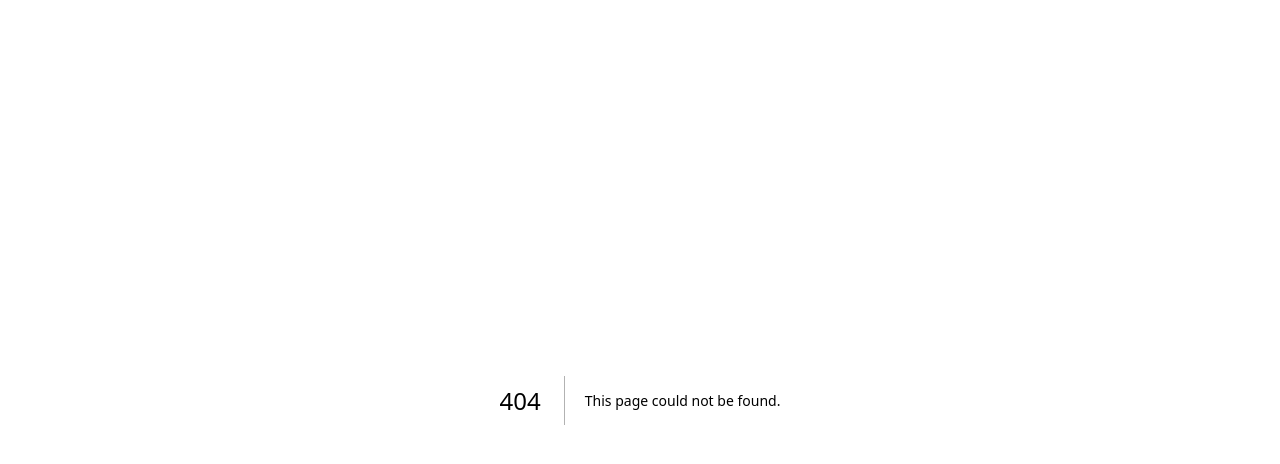
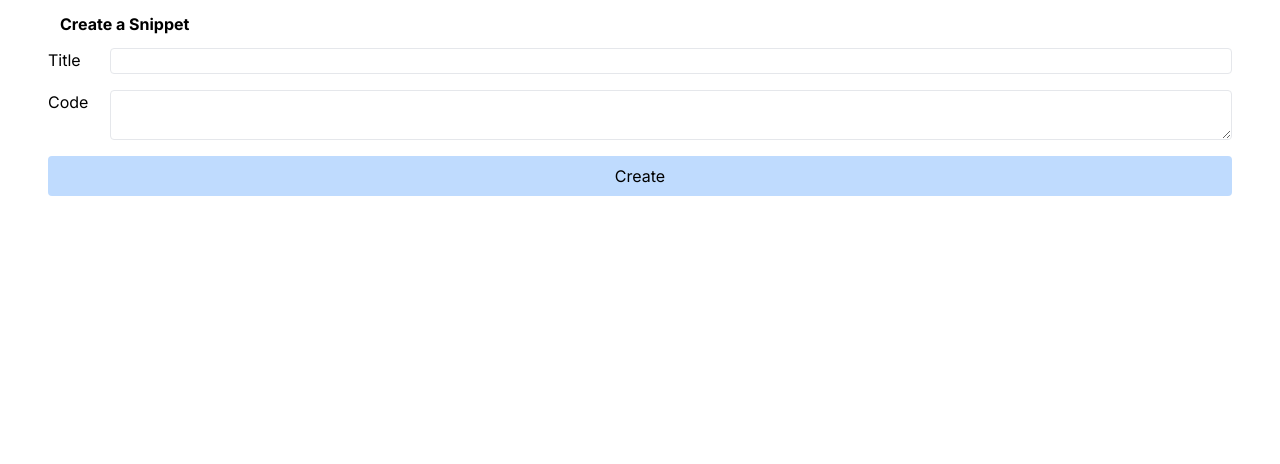
Before and after one commit to andro-jr/Next-Snippets, a Next.js app: page /snippets/new in a window 1280 px wide. Before the commit this address had no page. Shown: the top 464 px of the page. Built offline with nearby package versions, Linux system fonts and the light colour scheme.

Commit message:
snippet create page

```diff
--- a/src/app/layout.tsx
+++ b/src/app/layout.tsx
@@ -16,7 +16,9 @@ export default function RootLayout({
 }>) {
   return (
     <html lang="en">
-      <body className={inter.className}>{children}</body>
+      <body className={inter.className}>
+        <div className="container mx-auto px-12"> {children}</div>
+      </body>
     </html>
   );
 }
--- /dev/null
+++ b/src/app/snippets/new/page.tsx
@@ -0,0 +1,30 @@
+import React from "react";
+
+const CreateSnippet = () => {
+  return (
+    <form action="" className="">
+      <h3 className="font-bold m-3">Create a Snippet</h3>
+      <div className="flex flex-col gap-4">
+        <div className="flex gap-4">
+          <label htmlFor="title" className="w-12">
+            Title
+          </label>
+          <input
+            type="text"
+            name="title"
+            className="border rounded o-2 w-full"
+          />
+        </div>
+        <div className="flex gap-4">
+          <label htmlFor="code" className="w-12">
+            Code
+          </label>
+          <textarea name="code" className="border rounded o-2 w-full" />
+        </div>
+        <button className="rounded p-2 bg-blue-200">Create</button>
+      </div>
+    </form>
+  );
+};
+
+export default CreateSnippet;
```
Also changed, not shown: src/db/index.ts (added, +10 -0 lines).
